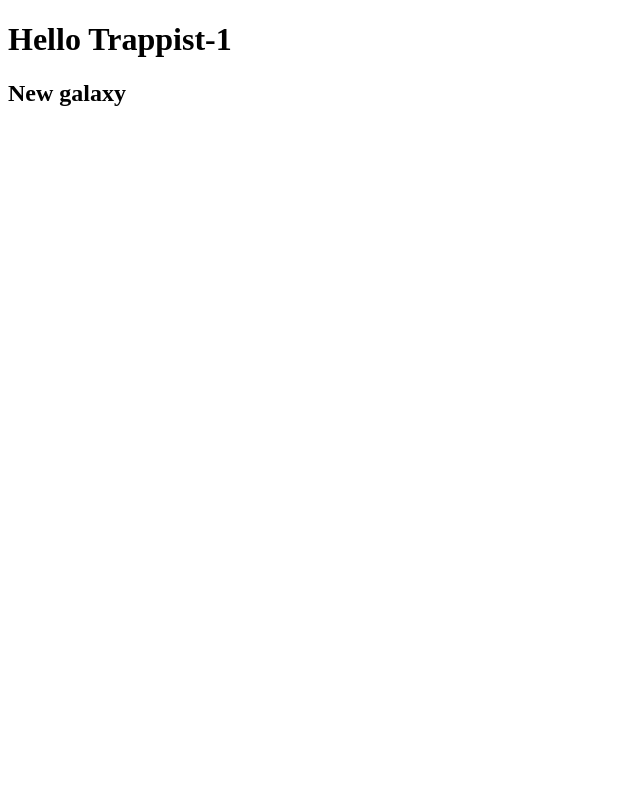
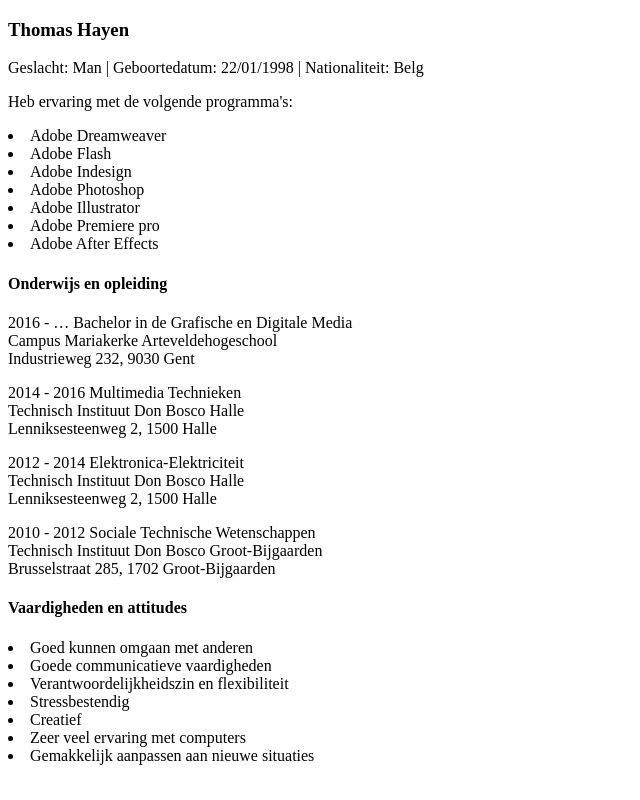
Before and after one commit to ThomasHayen/ThomasHayen.github.io, a plain HTML site: page index.html in a window 1280 px wide. Shown: the whole page, without its empty margins (0-640 px from the left). Drawn offline with Linux system fonts and the light colour scheme.

Commit message:
changed index.html

```diff
--- a/index.html
+++ b/index.html
@@ -6,7 +6,51 @@
 </head>
 
 <body>
-	<h1>Hello Trappist-1</h1>
-	<h2>New galaxy</h2>
+	<h3>Thomas Hayen</h3>
+
+	<p>Geslacht: Man | Geboortedatum: 22/01/1998 | Nationaliteit: Belg</p>
+
+
+	<p>Heb ervaring met de volgende programma's:</p>
+
+	<li>Adobe Dreamweaver</li>
+	<li>Adobe Flash</li>
+	<li>Adobe Indesign</li>
+	<li>Adobe Photoshop</li>
+	<li>Adobe Illustrator</li>
+	<li>Adobe Premiere pro</li>
+	<li>Adobe After Effects</li>
+
+	<h4>Onderwijs en opleiding</h4>
+	<p>2016 - … Bachelor in de Grafische en Digitale Media<br>
+Campus Mariakerke Arteveldehogeschool<br>
+Industrieweg 232,
+9030 Gent</p>
+
+	<p>2014 - 2016 Multimedia Technieken<br>
+Technisch Instituut Don Bosco Halle <br>
+Lenniksesteenweg 2,
+1500 Halle</p>
+
+	<p>2012 - 2014 Elektronica-Elektriciteit<br>
+Technisch Instituut Don Bosco Halle <br>
+Lenniksesteenweg 2,
+1500 Halle</p>
+
+	<p>2010 - 2012 Sociale Technische Wetenschappen <br>
+Technisch Instituut Don Bosco Groot-Bijgaarden<br>
+	Brusselstraat 285, 1702 Groot-Bijgaarden
+	</p>
+
+	<h4>Vaardigheden en attitudes</h4>
+	<li>Goed kunnen omgaan met anderen</li>
+	<li>Goede communicatieve vaardigheden</li>
+	<li>Verantwoordelijkheidszin en flexibiliteit</li>
+	<li>Stressbestendig</li>
+	<li>Creatief</li>
+	<li>Zeer veel ervaring met computers</li>
+	<li>Gemakkelijk aanpassen aan nieuwe situaties</li>
+
+
 </body>
 </html>
```
